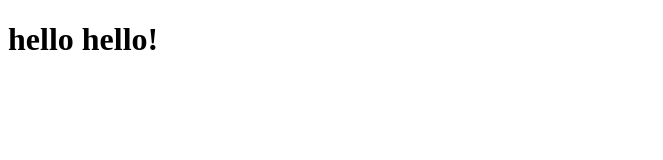
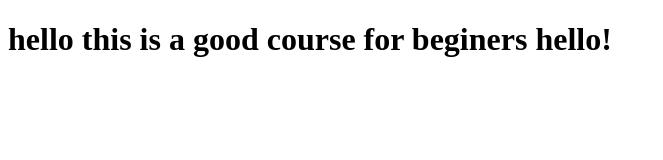
Before and after one commit to Omnipotent-coder0/coursera-test, a plain HTML site: page site/index.html in a window 1280 px wide. Shown: the whole page, without its empty margins (0-663 px from the left). Drawn offline with Linux system fonts and the light colour scheme.

Commit message:
small addiition to our page content

```diff
--- a/site/index.html
+++ b/site/index.html
@@ -4,6 +4,6 @@
         <title>Hello Coursera</title>
     </head>
     <body>
-        <h1>hello hello!</h1>
+        <h1>hello this is a good course for beginers hello!</h1>
     </body>
 </html>
```
